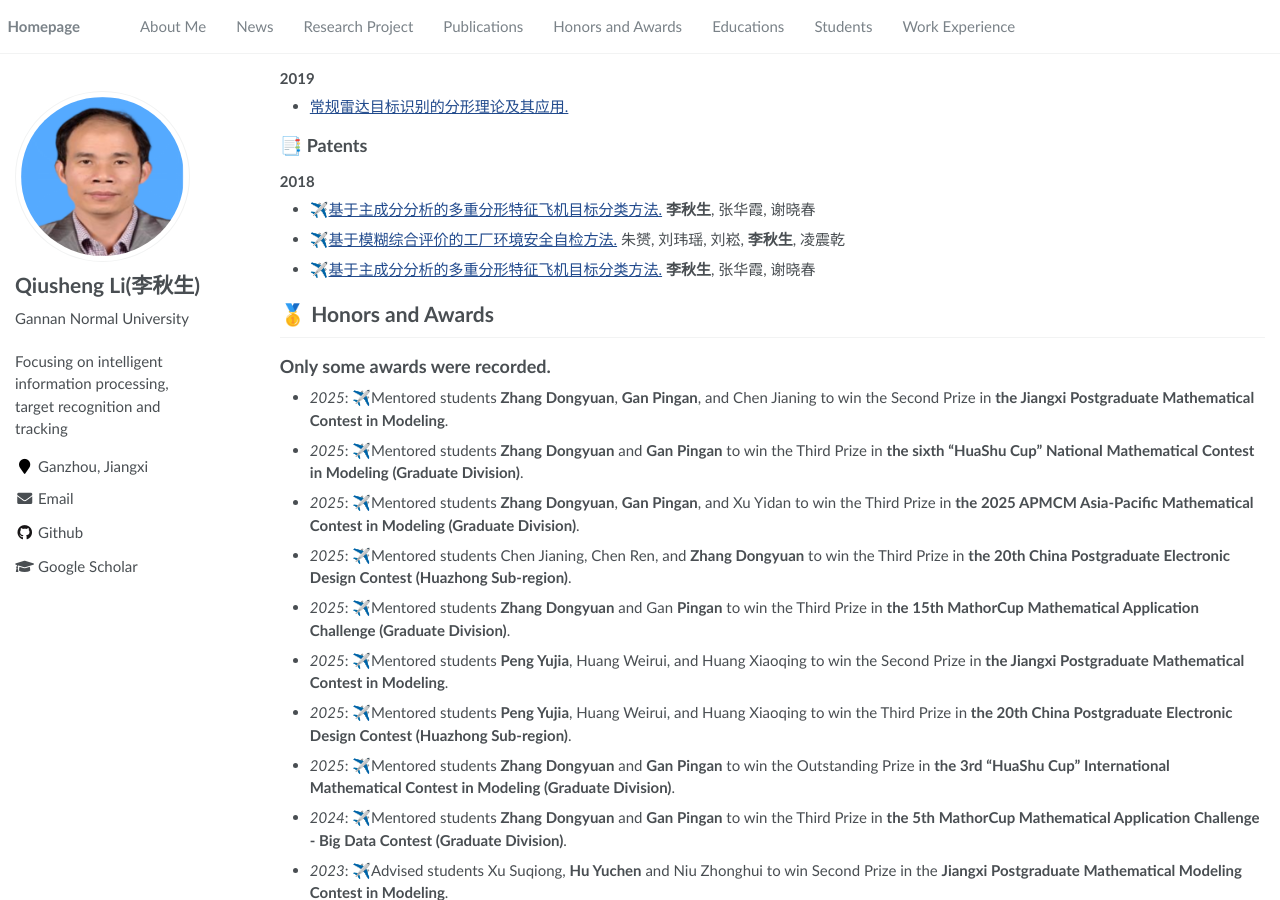
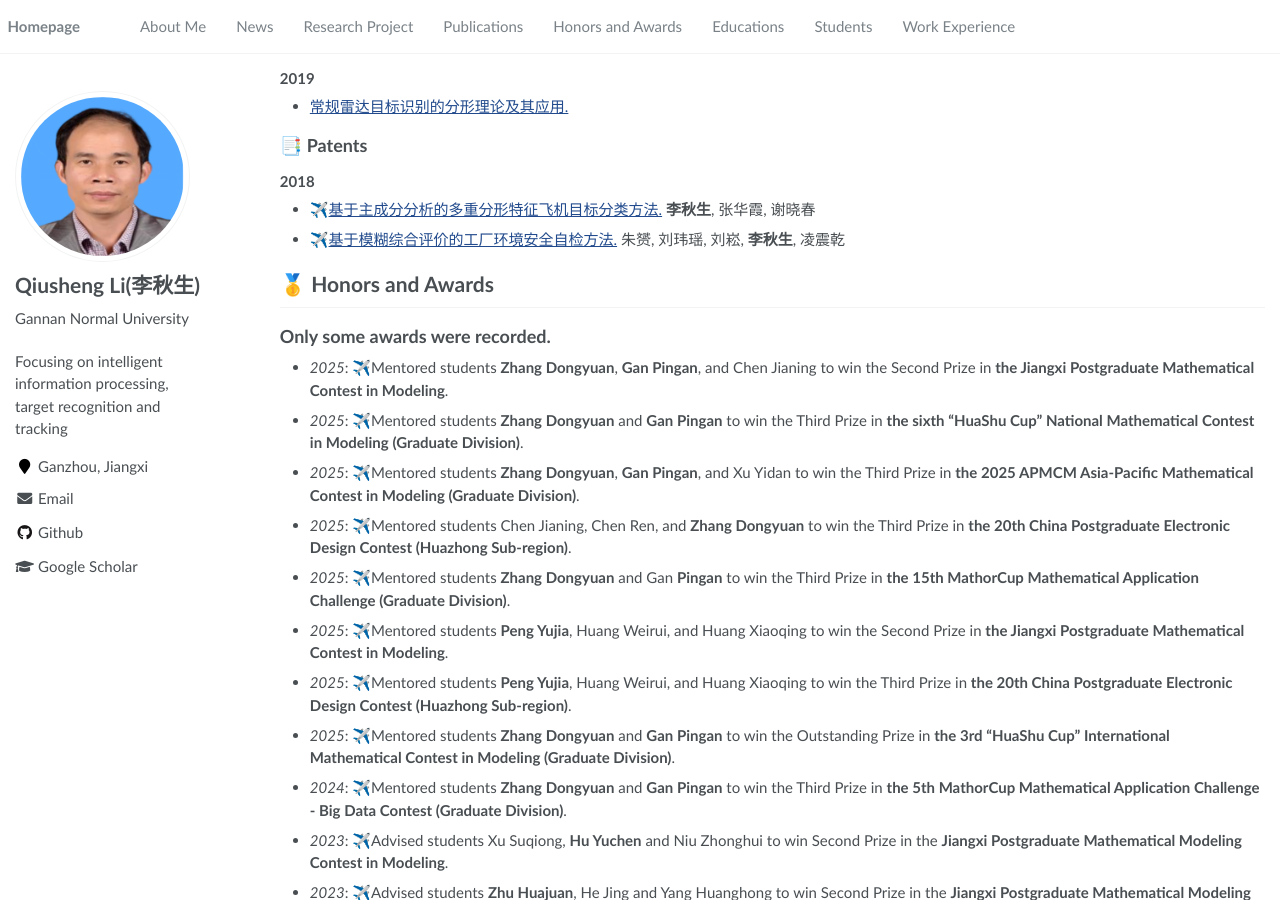
Before and after one commit to zhdongyuan/liqiusheng, a Jekyll site: the page built from _pages/about.md, in a window 1280 px wide and 900 px high, scrolled down 4553 px. Built offline with Jekyll 4.4.1, drawn with Linux system fonts in a browser that asks for light colours.

Commit message:
Update about.md

```diff
--- a/_pages/about.md
+++ b/_pages/about.md
@@ -152,7 +152,7 @@ My research interests include algorithm innovation and system application in rad
 ### 2018
 - ✈️[基于主成分分析的多重分形特征飞机目标分类方法.](https://kns.cnki.net/kcms2/article/abstract?v=Ut-mckhA-RvY3hPOf0rrIGY2MvX5gtXrrp-N1l80CdyBDywKhGc-CIW7PzYc4gRmrPb_SWHS-bRU9KCCQS1VL30RUUaNpySQeGEuXTQ3Wr6QidjilyxxmtXuHX_fUWwnTPAh0CqQsByvicxmCTyCGnetUbICHbr0wZ9KqNpFnC7Ep0fuOKsKoA==&uniplatform=NZKPT&language=CHS) **李秋生**, 张华霞, 谢晓春
 - ✈️[基于模糊综合评价的工厂环境安全自检方法.](https://kns.cnki.net/kcms2/article/abstract?v=Ut-mckhA-RudMn6T7pcw24dldfGc779l9fHYqN5hKZmAEeMsARfUV-aMLypUm-aX_puQgRjZHpfXAAeI2uCEUZpOh1I7VmkvoLhDPyN3pIST8YIcdLZzNB_aTuM40rgWktYfACLZ3yvXO_nZL5A6ppkjiyZXtYjFjABUsTBRI59lCTlIkURreQ==&uniplatform=NZKPT&language=CHS) 朱赟, 刘玮瑶, 刘崧, **李秋生**, 凌震乾
-- ✈️[基于主成分分析的多重分形特征飞机目标分类方法.](https://kns.cnki.net/kcms2/article/abstract?v=Ut-mckhA-RvY3hPOf0rrIGY2MvX5gtXrrp-N1l80CdyBDywKhGc-CIW7PzYc4gRmrPb_SWHS-bRU9KCCQS1VL30RUUaNpySQeGEuXTQ3Wr6QidjilyxxmtXuHX_fUWwnTPAh0CqQsByvicxmCTyCGnetUbICHbr0wZ9KqNpFnC7Ep0fuOKsKoA==&uniplatform=NZKPT&language=CHS) **李秋生**, 张华霞, 谢晓春
+
 
 
 # 🥇 Honors and Awards
```
